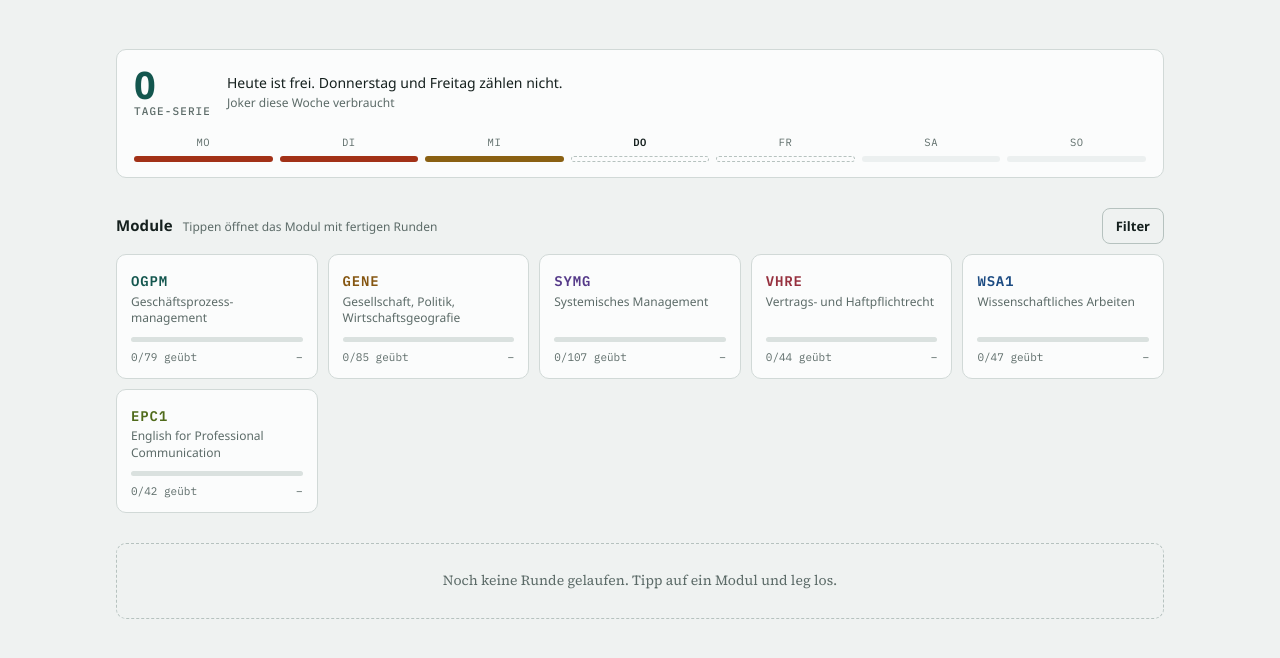
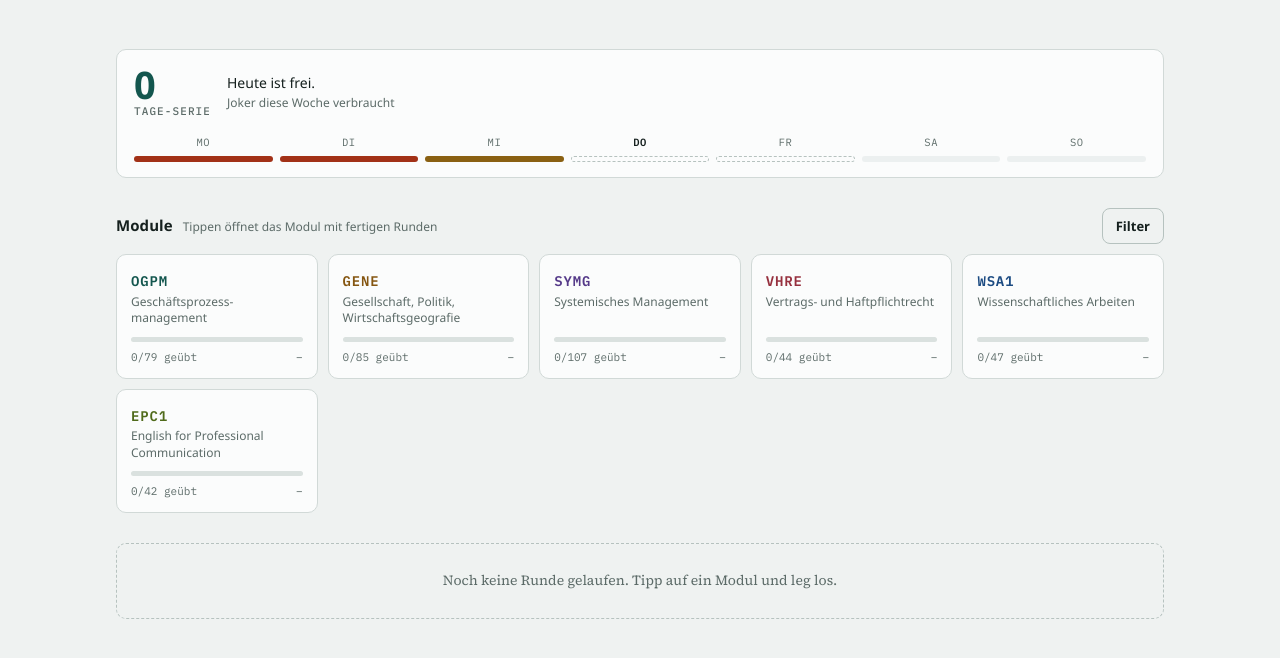
Before and after one commit to FakeProf/studies, a website: page lernstand/index.html in a window 1280 px wide. Shown: the part 166-824 px from the top of the page. Drawn offline with Linux system fonts and the light colour scheme; a web font is replaced by a local one.

Commit message:
Serie: an freien Tagen nur noch "Heute ist frei."
Die Erklaerung, dass Donnerstag und Freitag nicht zaehlen, stand jeden
freien Tag erneut da — sie sagt nichts, was der Wochenstreifen darunter
nicht ohnehin zeigt.

Co-Authored-By: Claude Opus 5 <noreply@anthropic.com>

```diff
--- a/lernstand/index.html
+++ b/lernstand/index.html
@@ -1028,7 +1028,7 @@ function serienKarte(){
   const offen = Math.max(0, TAGESZIEL - s.heuteFragen);
   const satz = !s.heutePflicht
     ? (s.heuteFragen ? `Freier Tag — und trotzdem ${s.heuteFragen} Fragen.`
-                     : "Heute ist frei. Donnerstag und Freitag zählen nicht.")
+                     : "Heute ist frei.")
     : offen === 0 ? `Heute geschafft — ${s.heuteFragen} Fragen.`
                   : `Noch ${offen} von ${TAGESZIEL} Fragen für heute.`;
 
```
